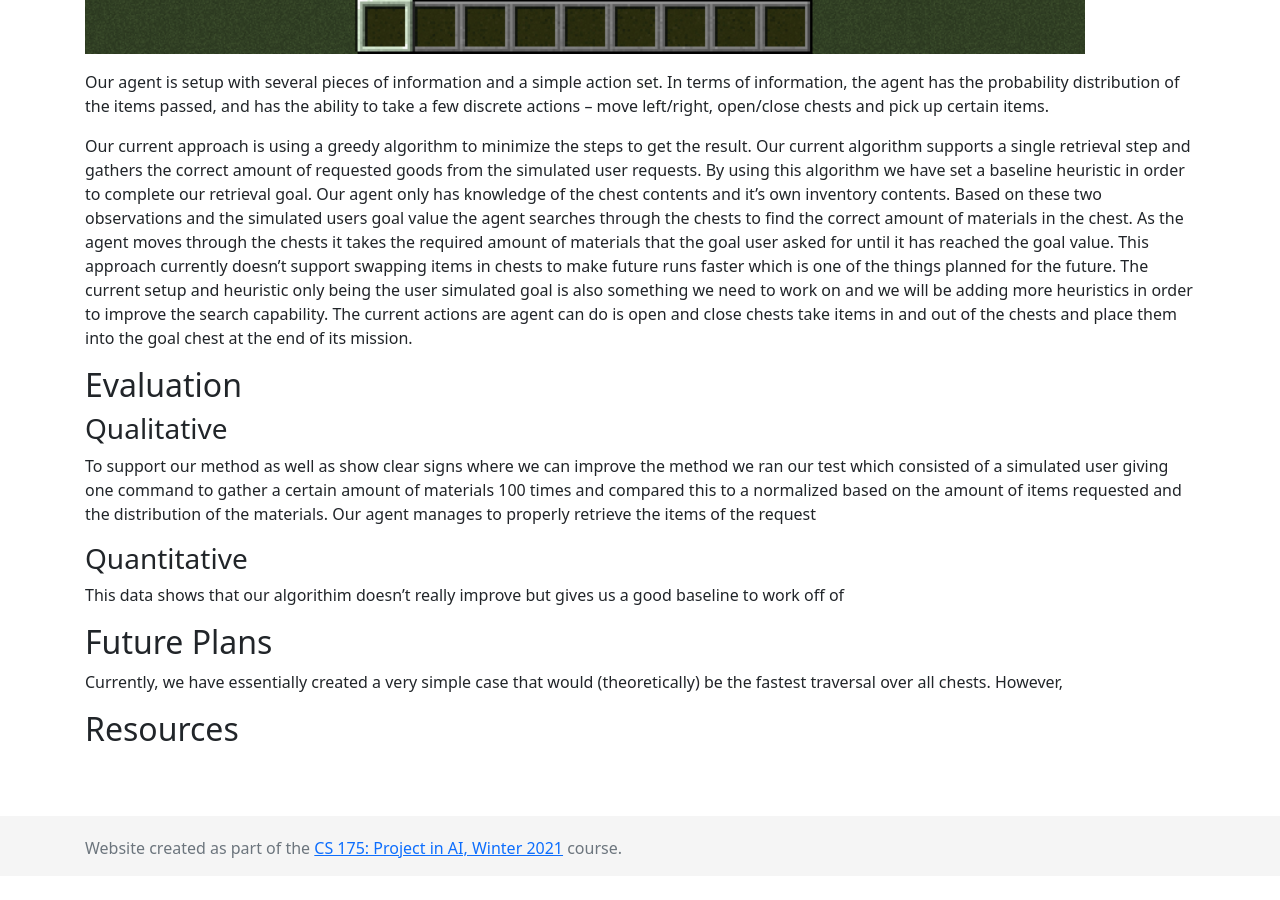
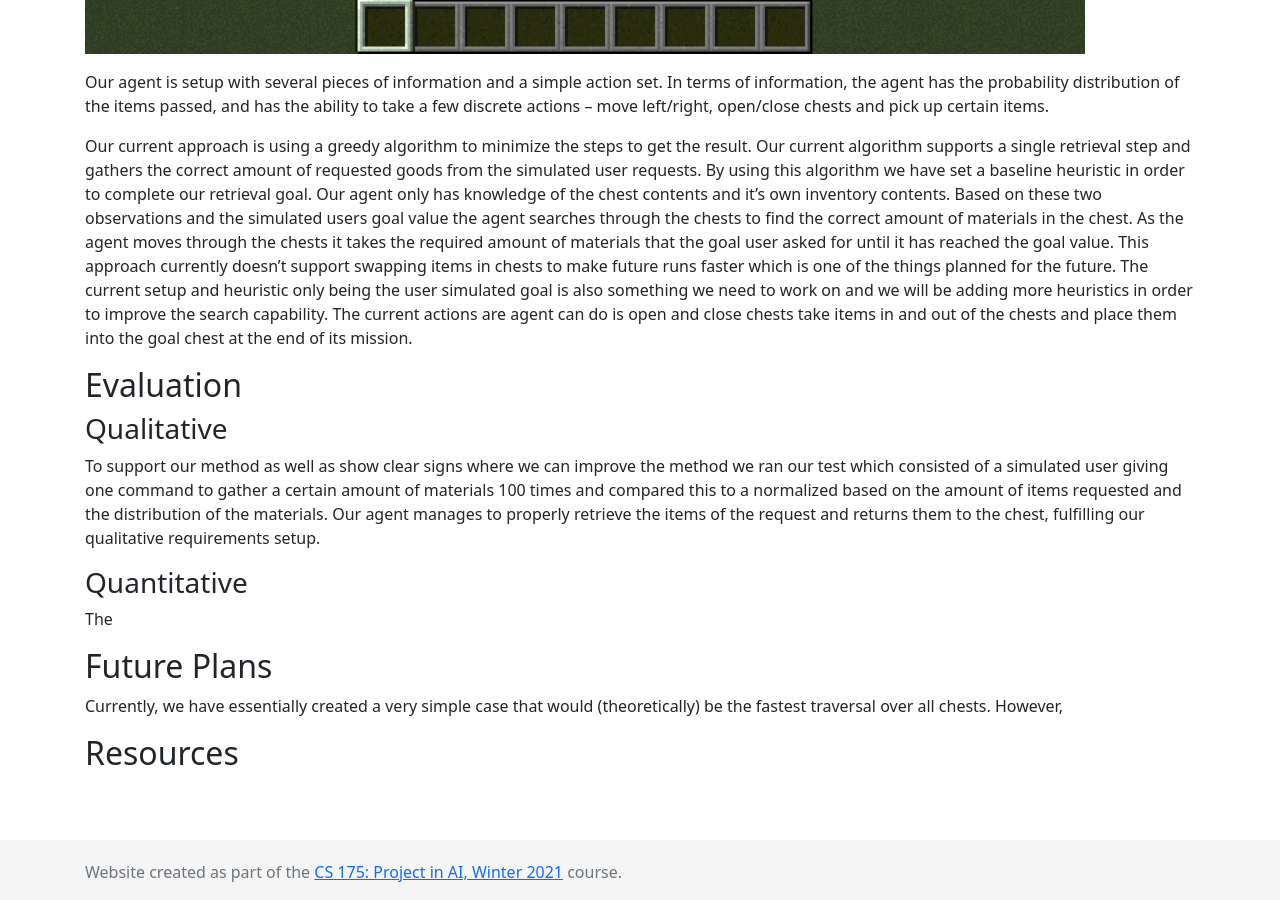
Before and after one commit to burwinliu-zz/LibraryOfAlexandria, a Jekyll site: the page built from docs/status.md, in a window 1280 px wide and 900 px high, scrolled down 1161 px. Built offline with Jekyll 4.4.1, drawn with Linux system fonts in a browser that asks for light colours; our own code applies the rules of GitHub Pages for plain Markdown files; before the commit the page ends 2037 px from its top, so only the background shows below that.

Commit message:
bugfixed

```diff
--- a/docs/status.md
+++ b/docs/status.md
@@ -45,10 +45,10 @@ the goal chest at the end of its mission.
 To support our method as well as show clear signs where we can improve the method we ran our test which consisted of a
 simulated user giving one command to gather a certain amount of materials 100 times and compared this to a normalized
 based on the amount of items requested and the distribution of the materials. Our agent manages to properly retrieve
-the items of the request
+the items of the request and returns them to the chest, fulfilling our qualitative requirements setup.
 
 ### Quantitative
-This data shows that our algorithim doesn't really improve but gives us a good baseline to work off of
+The
 
 ## Future Plans
 Currently, we have essentially created a very simple case that would (theoretically) be the fastest traversal over all
```
Also changed, not shown: 1 other file.
